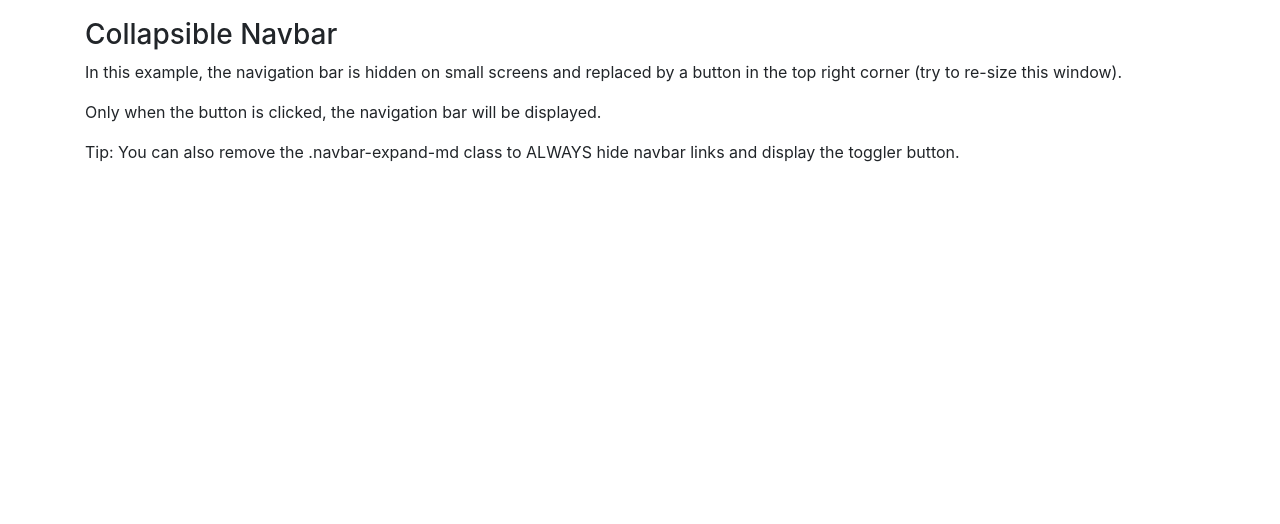
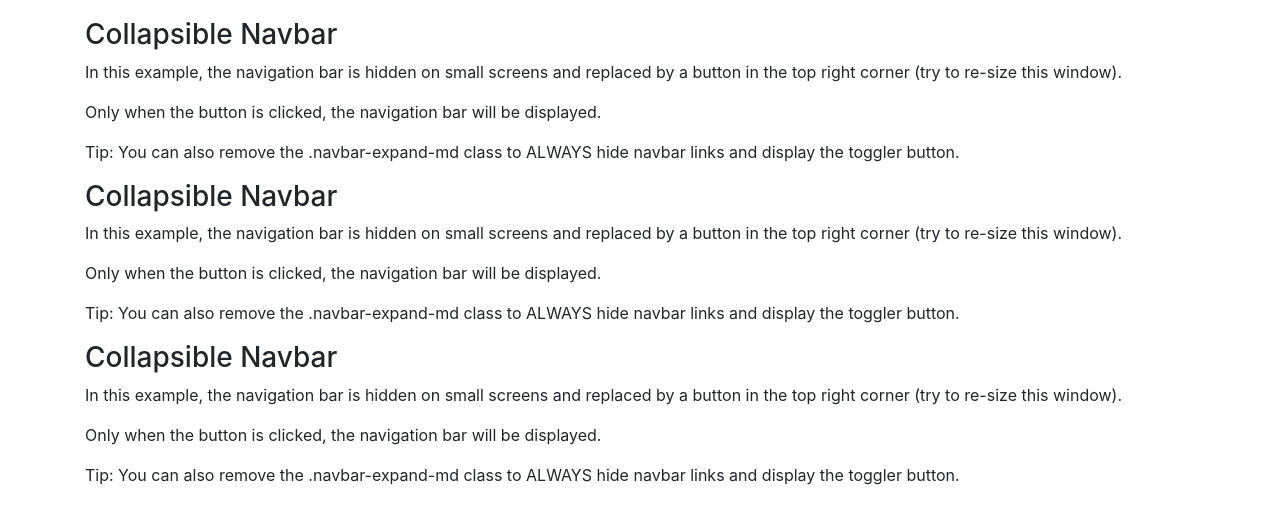
Before and after one commit to arnikdev/demo-web, a plain HTML site: page index.html in a window 1280 px wide. Shown: the part 62-586 px from the top of the page. Drawn offline with nearby package versions, Linux system fonts and the light colour scheme.

Commit message:
add two container

```diff
--- a/index.html
+++ b/index.html
@@ -39,5 +39,19 @@
   <p>Tip: You can also remove the .navbar-expand-md class to ALWAYS hide navbar links and display the toggler button.</p>
 </div>
 
+<div class="container">
+    <h3>Collapsible Navbar</h3>
+    <p>In this example, the navigation bar is hidden on small screens and replaced by a button in the top right corner (try to re-size this window).</p>
+    <p>Only when the button is clicked, the navigation bar will be displayed.</p>
+    <p>Tip: You can also remove the .navbar-expand-md class to ALWAYS hide navbar links and display the toggler button.</p>
+  </div>
+
+  <div class="container">
+    <h3>Collapsible Navbar</h3>
+    <p>In this example, the navigation bar is hidden on small screens and replaced by a button in the top right corner (try to re-size this window).</p>
+    <p>Only when the button is clicked, the navigation bar will be displayed.</p>
+    <p>Tip: You can also remove the .navbar-expand-md class to ALWAYS hide navbar links and display the toggler button.</p>
+  </div>
+
 </body>
 </html>
```
